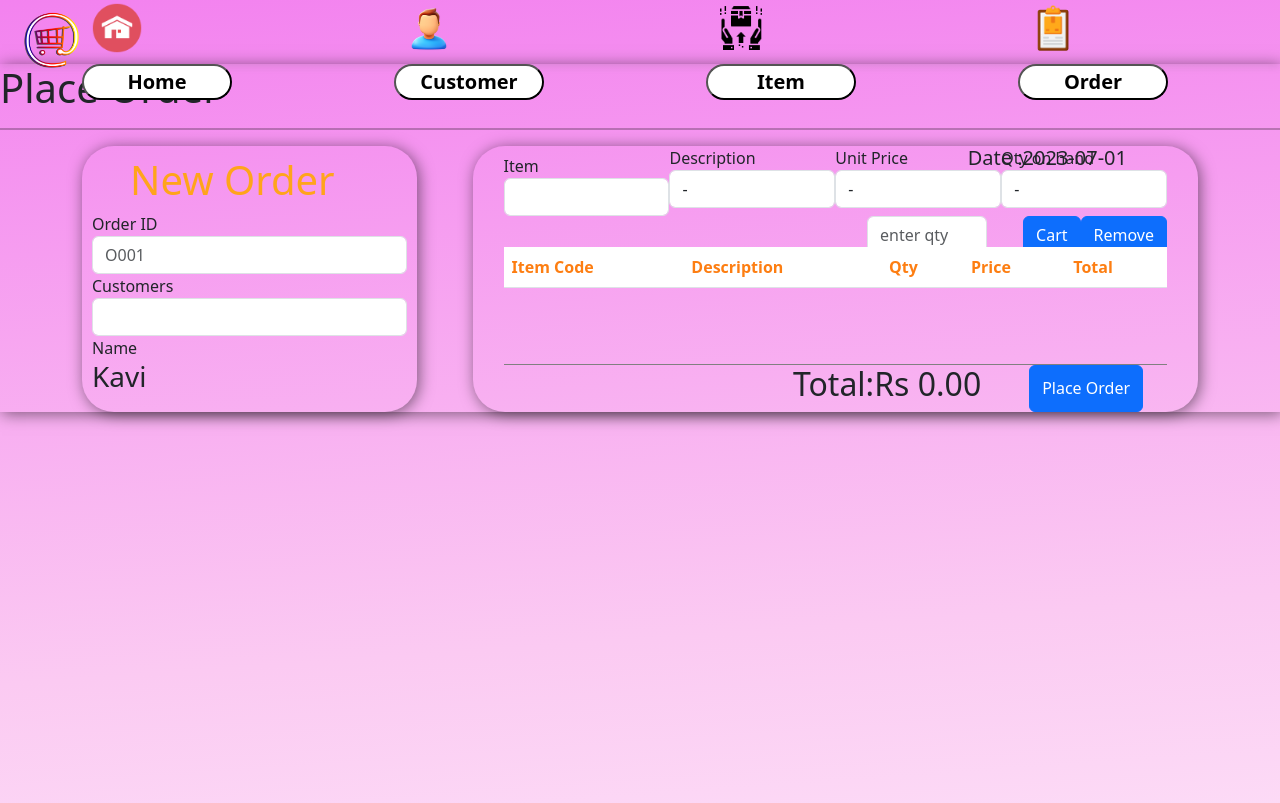
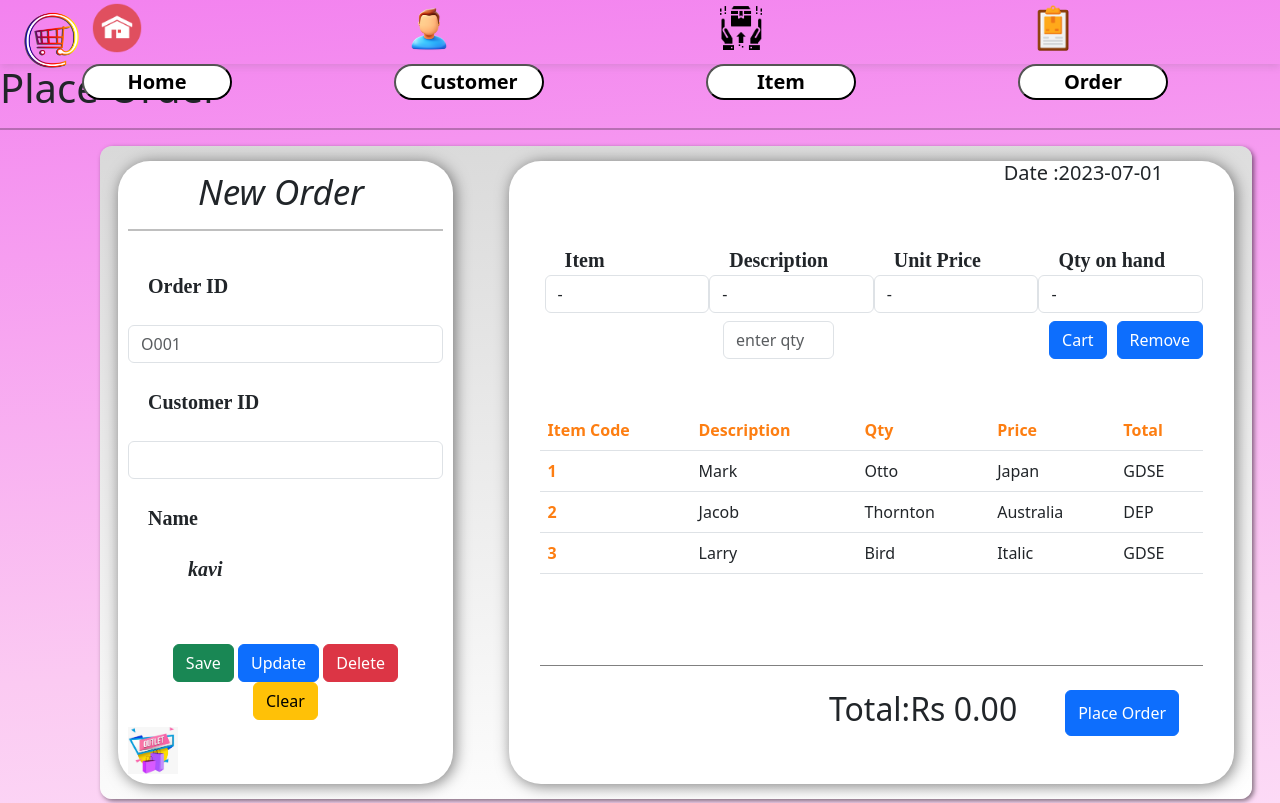
Before and after one commit to kavitharangani/Assignment-06-Web-Design, a plain HTML site: page E-Marker-Shop/HTML/Order_Section.html in a window 1280 px wide. Shown: the top 803 px of the page. Drawn offline with Linux system fonts and the light colour scheme.

Commit message:
Create order.css Part Successfully.

```diff
--- a/E-Marker-Shop/CSS/order.css
+++ b/E-Marker-Shop/CSS/order.css
@@ -1,11 +1,20 @@
-#manage_order {
-    /*border: 2px solid black;*/
-    box-shadow: 2px 2px 15px rgba(0, 0, 0, 0.5);
-    /*background: url("../assets/images/img2.png");*/
-    background-repeat: round;
-    background-blend-mode: darken;
-    background-attachment: fixed;
-
+body{
+    background: linear-gradient(176deg,rgb(243,130,239,100%),rgb(251,202,242,100%),white);
+    overflow-x: hidden;
+    overflow-y: hidden;
+    width: 100%;
+    aspect-ratio: 1/1;
+    position: relative;
+}
+#section{
+    position: absolute;
+    left: 100px;
+    background: linear-gradient(176deg,rgb(217,217,217,100%),white);
+    box-shadow: 2px 2px 5px rgba(0, 0, 0, 0.5);
+    border-radius: 12px;
+    width: 90%;
+    height: content-box;
+    display: flex;
 }
 
 #order_container {
@@ -15,10 +24,12 @@
 
 }
 
-#orders_left_container {
+#orders_left_container , #orders_right_container {
+    margin-bottom: 15px;
+    margin-top: 15px;
     border-radius: 32px;
     box-shadow: 2px 2px 15px rgba(0, 0, 0, 0.5);
-    /*border: 1px solid black;*/
+    background: white;
     width: 30%;
     left: 10px;
     padding: 10px;
@@ -39,15 +50,15 @@
 #right_container_top {
     width: 100%;
     height: 26%;
-    /*border: 1px solid blue;*/
+
 
 }
 
 #right_container_bottom {
-border-bottom: 1px solid gray;
+    border-bottom: 1px solid gray;
     width: 100%;
     height: 50%;
-    /*border: 2px solid black;*/
+
 }
 
 .btns {
@@ -55,9 +66,18 @@ border-bottom: 1px solid gray;
     align-items: flex-end;
     align-self: end;
     width: 60%;
-    /*border: 2px solid black;*/
+    margin-left: 50px;
     justify-content: space-around;
 
+}
+
+#customer_name{
+    font-family: "Times New Roman";
+    position: relative;
+    left: 60px;
+    font-style: italic;
+    font-size: 20px;
+    font-weight: 700;
 }
 
 #btn_place_order {
@@ -65,11 +85,14 @@ border-bottom: 1px solid gray;
     align-self: flex-end;
     right: 0;
     height: 100%;
-/important;
+
 }
 
-#orders_left_container img {
-    height: 60%;
+#orders_left_container >h1{
+    position: relative;
+    left: 70px;
+    font-size: 35px;
+    font-style: italic;
 }
 
 #right_container_top form {
@@ -77,13 +100,12 @@ border-bottom: 1px solid gray;
     align-items: end;
     justify-content: space-around;
     flex-direction: row;
-    /*border: 2px solid red;*/
     height: 55%;
+    margin-left: 5px;
 }
 
 #right_container_top .form-group {
-    /*border: 2px solid blue;*/
-    width: 25em;
+    width: 30em;
 }
 
 
@@ -100,8 +122,8 @@ h5 {
     padding-right: 40px;
 }
 
-#btn_addtocart, #btn_remove {;
-    /*font-size: 14px;*/
+#btn_addtocart, #btn_remove {
+    margin-left: 10px;
     color: white;
     background-color: #0d6efd;
 }
@@ -129,8 +151,15 @@ h5 {
 #right_container_bottom table th{
     color: #fd7e12;
 }
-
-/*
- * created by Shan Perera
- * 5/7/2023
- */
+form>div>label{
+    font-family: "Times New Roman";
+    position: relative;
+    left: 20px;
+    font-size: 20px;
+    font-weight: 700;
+}
+#btn{
+    position: relative;
+    left: 50px;
+    margin-left: 10px;
+}
--- a/E-Marker-Shop/HTML/Order_Section.html
+++ b/E-Marker-Shop/HTML/Order_Section.html
@@ -8,60 +8,73 @@
     <meta name="author" content="Kavindya Tharangani">
     <meta name="viewport" content="width=device-width,initial-scale=1.0">
     <title>Order Form</title>
-    <link rel="stylesheet" href="../CSS/order.css">
+    <link href="../CSS/order.css" rel="stylesheet">
+    <link href="../CSS/header other.css" rel="stylesheet">
     <link href="../assets/bootstrap/css/bootstrap.min.css" rel="stylesheet"/>
-    <link href="../CSS/header other.css" rel="stylesheet">
-
 </head>
 <body>
 <header>
     <img id="cartimg" src="../assets/img/home.png" alt="logo">
     <nav>
         <ol>
-            <li><img src="../assets/img/Home%20icon.png" alt=""><button>Home</button></li>
-            <li><img src="../assets/img/customer%20icon.png" alt=""><button>Customer</button></li>
-            <li><img src="../assets/img/item%20icon.png" alt=""><button>Item</button></li>
-            <li><img src="../assets/img/order%20icon.png" alt=""><button>Order</button></li>
+            <li><img src="../assets/img/Home%20icon.png" alt=""><button><a href="Home_Section.html">Home</a></button></li>
+            <li><img src="../assets/img/customer%20icon.png" alt=""><button><a href="Customer_Section.html">Customer</a></button></li>
+            <li><img src="../assets/img/item%20icon.png" alt=""><button><a href="Item_Section.html">Item</a></button></li>
+            <li><img src="../assets/img/order%20icon.png" alt=""><button><a href="Order_Section.html">Order</a></button></li>
+
 
         </ol>
     </nav>
 </header>
+
 <section class="content-section" id="manage_order">
     <h1 class="title">
         Place Order <i class='bx bx-cookie'></i>
     </h1>
     <hr style="color: white; border: 1px solid black; width: 100%">
+    <section id="section">
     <div class="container" id="order_container">
         <div id="orders_left_container">
-            <h1 style="color: #FFA41B; padding-left: 38px">New Order</h1>
-<!--            <img alt="image" src="../assest/img/plce%20order.jpg">-->
+            <h1 >New Order</h1>
+            <hr style="color: black; border: 1px solid black; width: 100% ">
+            <br>
             <form>
                 <div class="form-group">
-                    <label for="txt_order_id">Order ID</label>
+                    <label for="txt_order_id">Order ID</label><br><br>
                     <input class="form-control" id="txt_order_id" name='order_id' placeholder="O001" required
-                           type="text">
+                           type="text"><br>
                 </div>
                 <div class="form-group">
-                    <label for="cmbCustomers">Customers</label>
+                    <label for="cmbCustomers">Customer ID</label><br><br>
                     <select class="form-control" id="cmbCustomers">
                     </select>
+                    <br>
                 </div>
                 <div class="form-group">
-                    <label for="customer_name">Name </label>
+                    <label for="customer_name">Name </label><br><br>
                     <h3 class=" " id="customer_name">
-                        Kavi
+                        kavi
                     </h3>
                 </div>
+                <br><br>
+                <div class="btn">
+                    <button type="submit" class="btn btn-success">Save</button>
+                    <button type="button" class="btn btn-primary">Update</button>
+                    <button type="button" class="btn btn-danger">Delete</button>
+                    <button type="reset" class="btn btn-warning">Clear</button>
+                </div>
+                <img src="../assets/img/orders.jpg" alt="" width="50px" >
             </form>
         </div>
         <div id="orders_right_container">
             <h5>Date : <span id="date">2023-07-01</span></h5>
+            <br><br>
             <div id="right_container_top">
                 <form>
                     <div class="form-group">
-                        <label for="cmbItem">Item</label>
-                        <select class="form-control" id="cmbItem">
-                        </select>
+                        <label for="i_description">Item</label>
+                        <h4 class="form-control" id="i_item"
+                            type="text">-</h4>
                     </div>
                     <div class="form-group">
                         <label for="i_description">Description</label>
@@ -83,11 +96,10 @@
                 <div id="addcart">
                     <div class="form-group">
                         <div style="width: 30%;">
-                            <!--                            <label for="qty">Qty on hand</label>-->
                             <input class="form-control" id="qty"
                                    placeholder="enter qty" required type="number">
                         </div>
-                        <div class="form-group" id="btns">
+                        <div class="form-group" id="side">
                             <button class="btn btn-primary" id="btn_addtocart">Cart</button>
                             <button class="btn btn-primary" id="btn_remove">Remove</button>
                         </div>
@@ -97,6 +109,7 @@
             <div id="right_container_bottom">
                 <table class="table table-hover" id="cart">
                     <thead>
+                    <br>
                     <tr>
                         <th class="order-item-code" scope="col">Item Code</th>
                         <th class="order-item-description" scope="col">Description</th>
@@ -104,17 +117,41 @@
                         <th class="order-item-price" scope="col">Price</th>
                         <th class="order-item-total" scope="col">Total</th>
                     </tr>
+                    <tr>
+                        <th scope="row">1</th>
+                        <td>Mark</td>
+                        <td>Otto</td>
+                        <td>Japan</td>
+                        <td>GDSE</td>
+                    </tr>
+                    <tr>
+                        <th scope="row">2</th>
+                        <td>Jacob</td>
+                        <td>Thornton</td>
+                        <td>Australia</td>
+                        <td>DEP</td>
+                    </tr>
+                    <tr>
+                        <th scope="row">3</th>
+                        <td >Larry </td>
+                        <td >Bird </td>
+                        <td>Italic</td>
+                        <td>GDSE</td>
+                    </tr>
                     </thead>
                     <tbody id="cart_body">
                     </tbody>
                 </table>
             </div>
+            <br>
             <div class="btns">
                 <h2 id="total">Total:Rs&nbsp;<span id="total_price">0.00</span></h2>
                 <button class="btn btn-primary" id="btn_place_order">Place Order</button>
             </div>
+            <br><br>
         </div>
     </div>
+</section>
 </section>
 <script src="../assets/bootstrap/js/bootstrap.min.js"></script>
 
```
